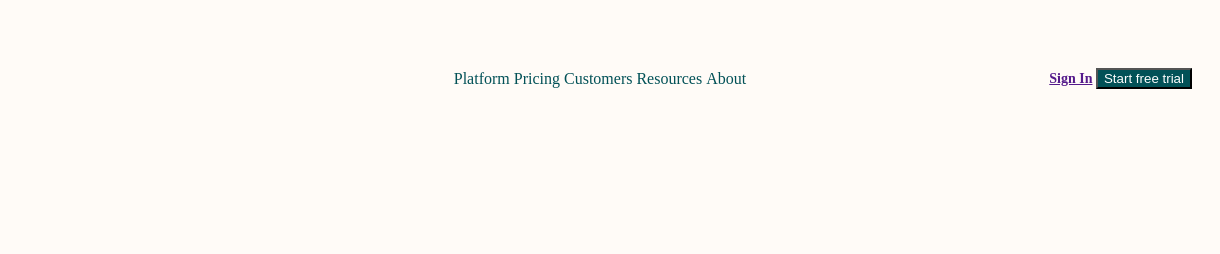
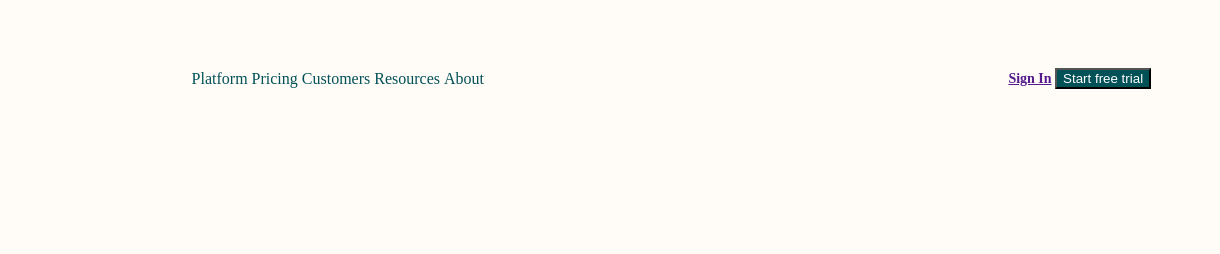
Before and after one commit to d0miep/santander-front-2022, a plain HTML site: page index.html in a window 1280 px wide. Shown: the top 254 px of the page, 60-1280 px from the left. Drawn offline with Linux system fonts and the light colour scheme.

Commit message:
Clase 14-06-2022 cambio2

```diff
--- a/style.css
+++ b/style.css
@@ -48,14 +48,15 @@ body {
 
   .navbar {
     width: 70%;
-    text-align: center;
+    text-align: left;
     color: #025157;
     font-weight: 500;
+    font-style: sant-serif;
   }
 
   .actions {
     width: 15%;
-    text-align: right;
+    text-align: left;
     font-size: 14px;
     font-weight: 600;
   }
```
